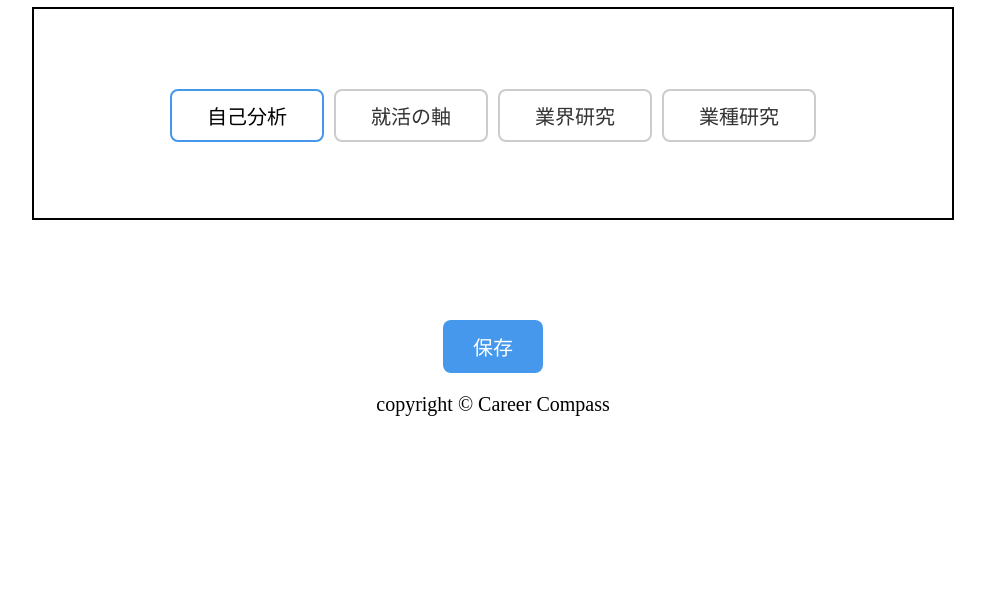
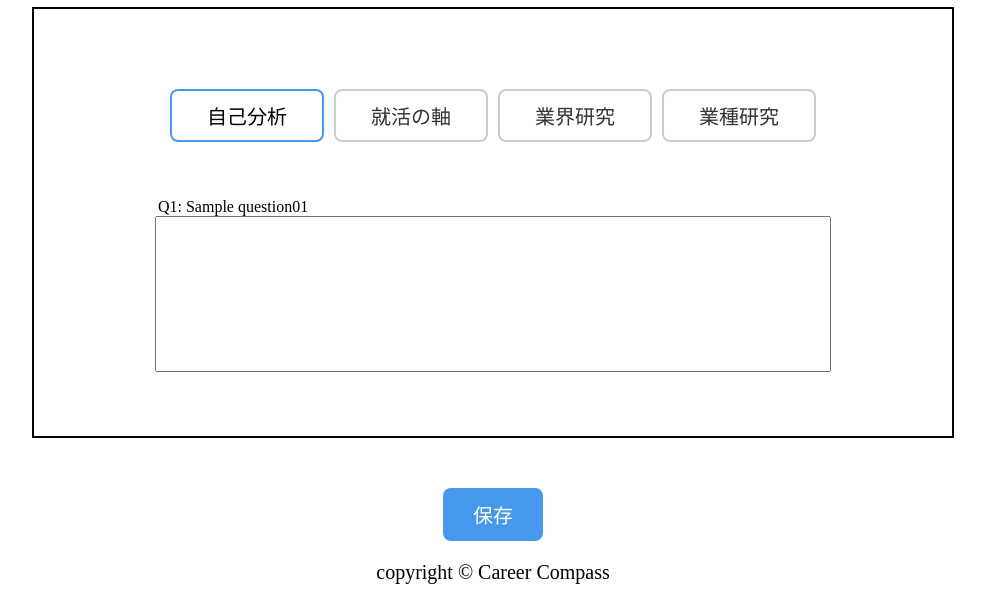
Before and after one commit to ktq2390330/CareerCompass, a Django app: page /self_analy/ in a window 1280 px wide. Shown: the part 301-905 px from the top of the page, without its empty margins (147-1132 px from the left). Before the commit the page ends 717 px from the top, so only its background shows below. Run offline with Django 5.2, Linux system fonts and the light colour scheme; a user stored in the database is signed in; tables that the repository leaves empty hold one stand-in row (values such as "Sample post"); some libraries are stand-ins or nearby versions.

Commit message:
self_analy

```diff
--- a/CCapp/static/css/soliloquizing.css
+++ b/CCapp/static/css/soliloquizing.css
@@ -10,7 +10,10 @@
     background-color: #ffffff; /* 背景色 */
     border: 2px solid #000000; /* 枠線 */
     padding: 60px 40px; /* 内側の余白を上下60px、左右40pxに増やす */
-    margin: 100px auto; /* 上下に100pxの余白、左右は自動で中央揃え */
+    margin-left: auto;
+    margin-right: auto;
+    margin-top: 100px;
+    margin-bottom: 50px;
     max-width: 1000px; /* 幅を制限 */
     text-align: center; /* テキストとボタンを中央揃え */
 }
@@ -18,6 +21,7 @@
 /* soliloquizing-navigation */
 .soliloquizing-navigation {
     text-align: center; /* ナビゲーション全体を中央に配置 */
+    margin-bottom: 40px;
 }
 
 /* soliloquizing-navigation-button */
@@ -56,11 +60,29 @@
     border: 2px solid #4598eb;  /* 四角枠の色 */
 }
 
+/* 質問 */
+label {
+    width: 80%;
+    margin-top: 20px;
+    padding-left: 10%;
+}
+
+/* 回答入力フォーム */
+textarea {
+    width: 80%;
+    height: 150px;
+    resize: none;
+    /* overflow-y: hidden; 縦スクロールバーを非表示にする */
+}
+
+
+/* 保存ボタンエリア */
 .save-button-container {
     display: flex;
     justify-content: center;
 }
 
+/* 保存ボタン */
 .save-button {
     padding: 12px 20px; /* ボタン内の余白を増やす */
     background-color: #4598eb; /* ボタンの色 */
--- a/CCapp/templates/soliloquizing_base.html
+++ b/CCapp/templates/soliloquizing_base.html
@@ -18,7 +18,7 @@
     <div class="soliloquizing-field">
         <!-- soliloquizing-navigation -->
         {% url 'CCapp:self_analy' as self_analy_url %}
-        <nav class="soliloquizing_navigation">
+        <nav class="soliloquizing-navigation">
             <ul class="soliloquizing-navigation-button">
                 <li>
                     <a href="{{ self_analy_url }}"
@@ -49,11 +49,13 @@
                 </li>
             </ul>
         </nav>
+
+        <!-- ここに各入力項目が入る -->
+        {% block soliloquizing %}{% endblock %}
+
     </div>
 
     <form>
-        <!-- ここに各入力項目が入る -->
-        {% block soliloquizing %}{% endblock %}
 
         <!-- 保存ボタン -->
         <div class="save-button-container">
--- a/CCapp/templates/soliloquizing_self_analy.html
+++ b/CCapp/templates/soliloquizing_self_analy.html
@@ -15,9 +15,37 @@
 <!-- soliloquizing_base.htmlにぶち込む部分 -->
 {% block soliloquizing %}
 
-    {% for question in questions %}
-        <label for="question{{ forloop.counter }}">Q{{ forloop.counter }}: {{ question }}</label>
-        <textarea id="question{{ forloop.counter }}" name="question{{ forloop.counter }}" class="question-input"></textarea>
+    {% if question_title %}
+        <h2>{{ question_title.name }}</h2> <!-- タイトルを表示 -->
+    {% endif %}
+
+    {% for self_analy in self_analy_list %}
+        <label for="question{{ forloop.counter }}" style="display: block; text-align: left;">Q{{ forloop.counter }}: {{ self_analy.name }}</label>
+        <textarea id="question{{ forloop.counter }}" name="question{{ forloop.counter }}" class="question-input"></textarea><br>
     {% endfor %}
 
+
 {% endblock %}
+
+<script>
+
+    document.addEventListener('DOMContentLoaded', function() {
+        const textarea = document.getElementById('question{{ forloop.counter }}');
+
+        // 高さを自動調整する関数
+        const adjustHeight = (element) => {
+            element.style.height = 'auto'; // 初期化
+            element.style.height = element.scrollHeight + 'px'; // 必要な高さにリサイズ
+        };
+
+        // ページ読み込み時に初期サイズを設定
+        adjustHeight(textarea);
+
+        // 入力イベントごとに高さを調整
+        textarea.addEventListener('input', function() {
+            adjustHeight(this);
+        });
+    });
+
+
+</script>
--- a/CCapp/urls.py
+++ b/CCapp/urls.py
@@ -53,7 +53,7 @@ urlpatterns = [
     path('search_result/', views.SearchresultView.as_view(), name='search_result'),
 
     # self
-    path('self_analy/', views.SelfAnalyView.as_view(), name='self_analy'),
+    path('self_analy/', views.self_analy_view, name='self_analy'),
     path('axis/', views.AxisView.as_view(), name='axis'),
     path('industry/', views.IndustryView.as_view(), name='industry'),
     path('jobtype/', views.JobtypeView.as_view(), name='jobtype'),
--- a/CCapp/views.py
+++ b/CCapp/views.py
@@ -346,19 +346,32 @@ class SearchresultView(LoginRequiredMixin, TemplateView):
     login_url = 'CCapp:login'
 
 
-# self
-class SelfAnalyView(LoginRequiredMixin, TemplateView):
-    template_name = 'soliloquizing_self_analy.html'
-    login_url = 'CCapp:login'
 
+# soliloquizing
+# self_analy
+@login_required(login_url='CCapp:login')
+def self_analy_view(request):
+    # データベースから自己分析の情報を取得
+    question_title_list = Question00.objects.filter(id=1)  # 特定のquestion_idに絞る
+    self_analy_list = Question01.objects.filter(question00_id=1)  # question_idが1のデータを取得
+
+    # テンプレートにデータを渡す
+    return render(request, 'soliloquizing_self_analy.html', {
+        'question_title_list': question_title_list,
+        'self_analy_list': self_analy_list,
+    })
+
+# axis
 class AxisView(LoginRequiredMixin, TemplateView):
     template_name = 'soliloquizing_axis.html'
     login_url = 'CCapp:login'
 
+# industry
 class IndustryView(LoginRequiredMixin, TemplateView):
     template_name = 'soliloquizing_industry.html'
     login_url = 'CCapp:login'
 
+# jobtype
 class JobtypeView(LoginRequiredMixin, TemplateView):
     template_name = 'soliloquizing_jobtype.html'
     login_url = 'CCapp:login'
```
Also changed, not shown: CCapp/static/css/filter_base.css (+5 -3 lines).
